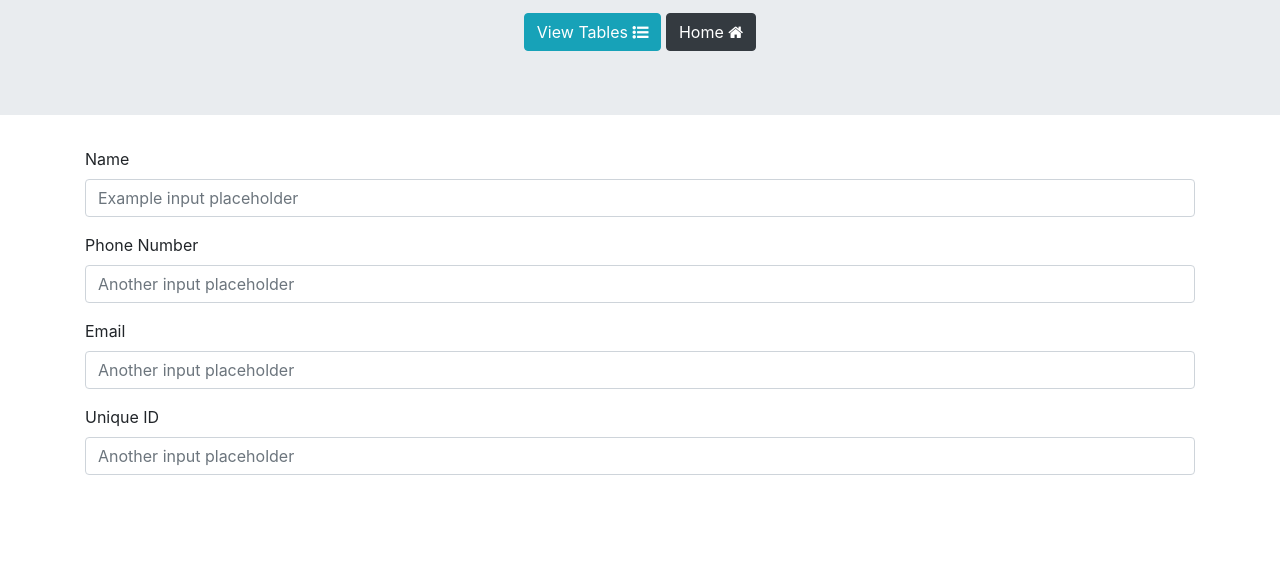
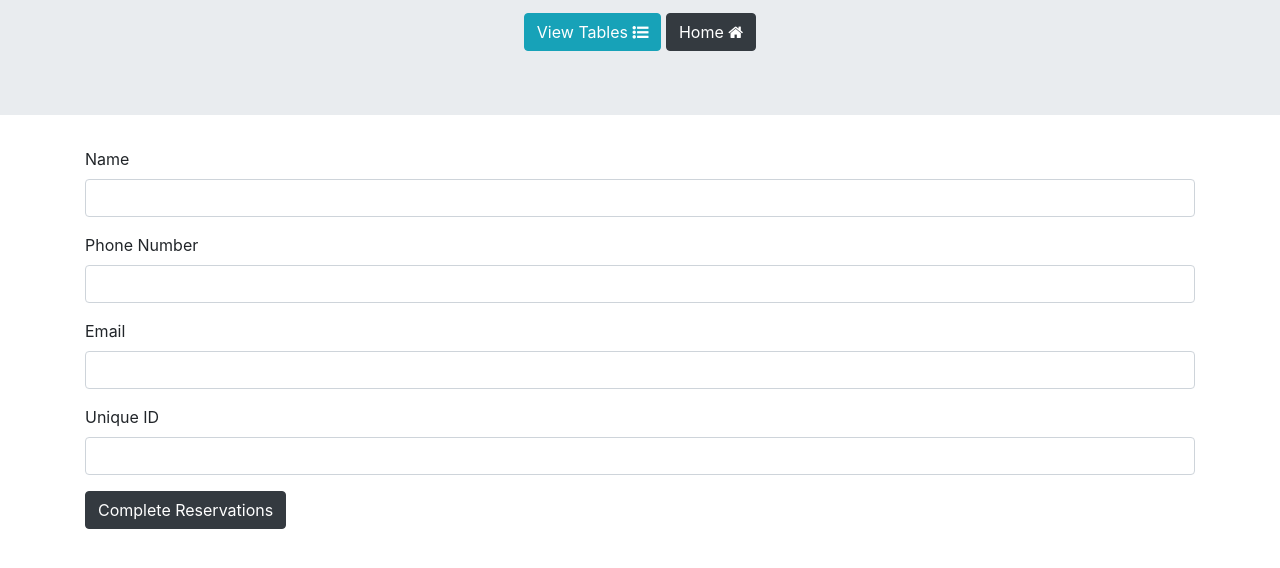
Before and after one commit to kacox1251/Bolder-Restaurant, a plain HTML site: page reservations.html in a window 1280 px wide. Shown: the part 172-740 px from the top of the page. Drawn offline with nearby package versions, Linux system fonts and the light colour scheme.

Commit message:
submit button

```diff
--- a/reservations.html
+++ b/reservations.html
@@ -24,20 +24,21 @@
       <form>
         <div class="form-group">
           <label for="formGroupExampleInput">Name</label>
-          <input type="text" class="form-control" id="formGroupExampleInput name" placeholder="Example input placeholder">
+          <input type="text" class="form-control" id="formGroupExampleInput name" >
         </div>
         <div class="form-group">
           <label for="formGroupExampleInput2">Phone Number</label>
-          <input type="text" class="form-control" id="formGroupExampleInput2 number" placeholder="Another input placeholder">
+          <input type="text" class="form-control" id="formGroupExampleInput2 number" >
         </div>
         <div class="form-group">
             <label for="formGroupExampleInput2">Email</label>
-            <input type="text" class="form-control" id="formGroupExampleInput2 email" placeholder="Another input placeholder">
+            <input type="text" class="form-control" id="formGroupExampleInput2 email" >
           </div>
           <div class="form-group">
             <label for="formGroupExampleInput2">Unique ID</label>
-            <input type="text" class="form-control" id="formGroupExampleInput2 unique" placeholder="Another input placeholder">
+            <input type="text" class="form-control" id="formGroupExampleInput2 unique" >
           </div>
+          <button type="button" id="submit" class="btn btn-dark">Complete Reservations</button>
       </form>
     </div>
 </body>
```
